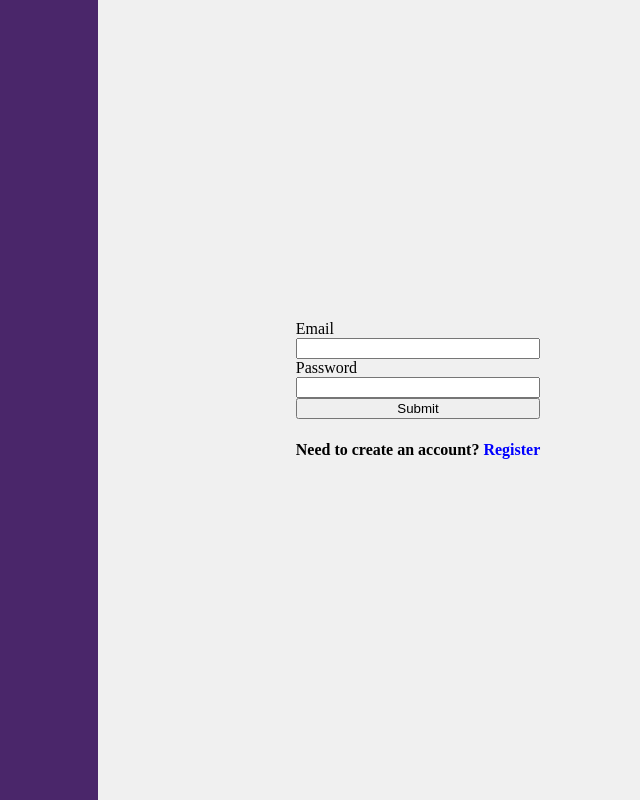
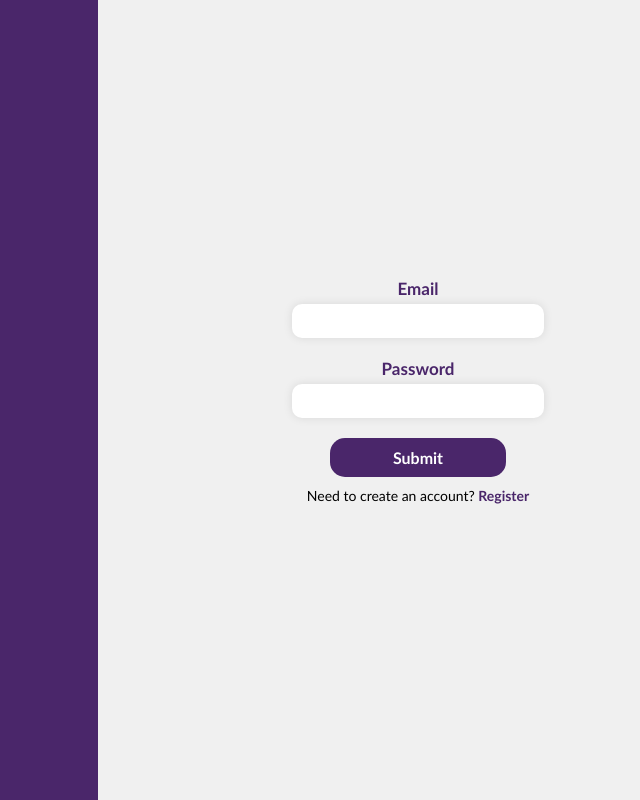
Before and after one commit to pedrofvgomes/damia-challenge, a React (Vite) app in the folder frontend/: page /authentication in a window 1280 px wide. Shown: the whole page, without its empty margins (542-1182 px from the left). Built offline with nearby package versions, Linux system fonts and the light colour scheme.

Commit message:
authentication page

```diff
--- a/frontend/src/App.css
+++ b/frontend/src/App.css
@@ -1,3 +1,7 @@
+*{
+  font-family: 'Gill Sans', 'Gill Sans MT', Calibri, 'Trebuchet MS', sans-serif
+}
+
 #authentication {
   display: flex;
   flex-direction: row;
@@ -5,7 +9,6 @@
   width: 100%;
   height: 100%;
 }
-
 #authentication>div {
   width: 50%;
   height: 100%;
@@ -23,4 +26,54 @@
 #authentication form{
   display: flex;
   flex-direction: column;
+  text-align: center;
 }
+.error{
+  margin-bottom: 15px;
+  color: rgb(200,0,0);
+  font-size: 13px;
+}
+#authentication input{
+  border-radius: 10px;
+  border: none;
+  padding: 5px 10px;
+  box-shadow: 0px 0px 10px rgb(0,0,0,0.1);
+  margin: 5px 0px;
+  transition: all 0.1s ease-in;
+  text-align: center;
+  font-size: 20px;
+  color: #4a266a;
+}
+#authentication input:focus{
+  outline: solid 1px #4a266a;
+}
+#authentication input:hover{
+  box-shadow: 0px 0px 10px rgba(74, 38, 106, 0.4);
+  transition: all 0.1s ease-in;
+}
+#authentication label{
+  font-size: 17px;
+  font-weight: bold;
+  color: #4a266a;
+}
+#authentication button{
+  background-color: #4a266a;
+  color: white;
+  outline: none;
+  border: none;
+  font-size: 16px;
+  font-weight: bold;
+  padding: 10px 0px;
+  border-radius: 15px;
+  width: 70%;
+  align-self: center;
+}
+#authentication h4{
+  font-weight: normal;
+  font-size: 14px;
+  margin-top: 10px;
+}
+#authentication h4 span{
+  color: #4a266a !important;
+  font-weight: bold;
+}
--- a/frontend/src/Authentication.jsx
+++ b/frontend/src/Authentication.jsx
@@ -60,6 +60,9 @@ const Authentication = () => {
                                 onChange={handleChange}
                                 onBlur={handleBlur}
                                 value={values.email}
+                                autoComplete="off"
+                                spellCheck='false'
+
                             />
                             <span className="error">
                                 {errors.email && touched.email && errors.email}
```
